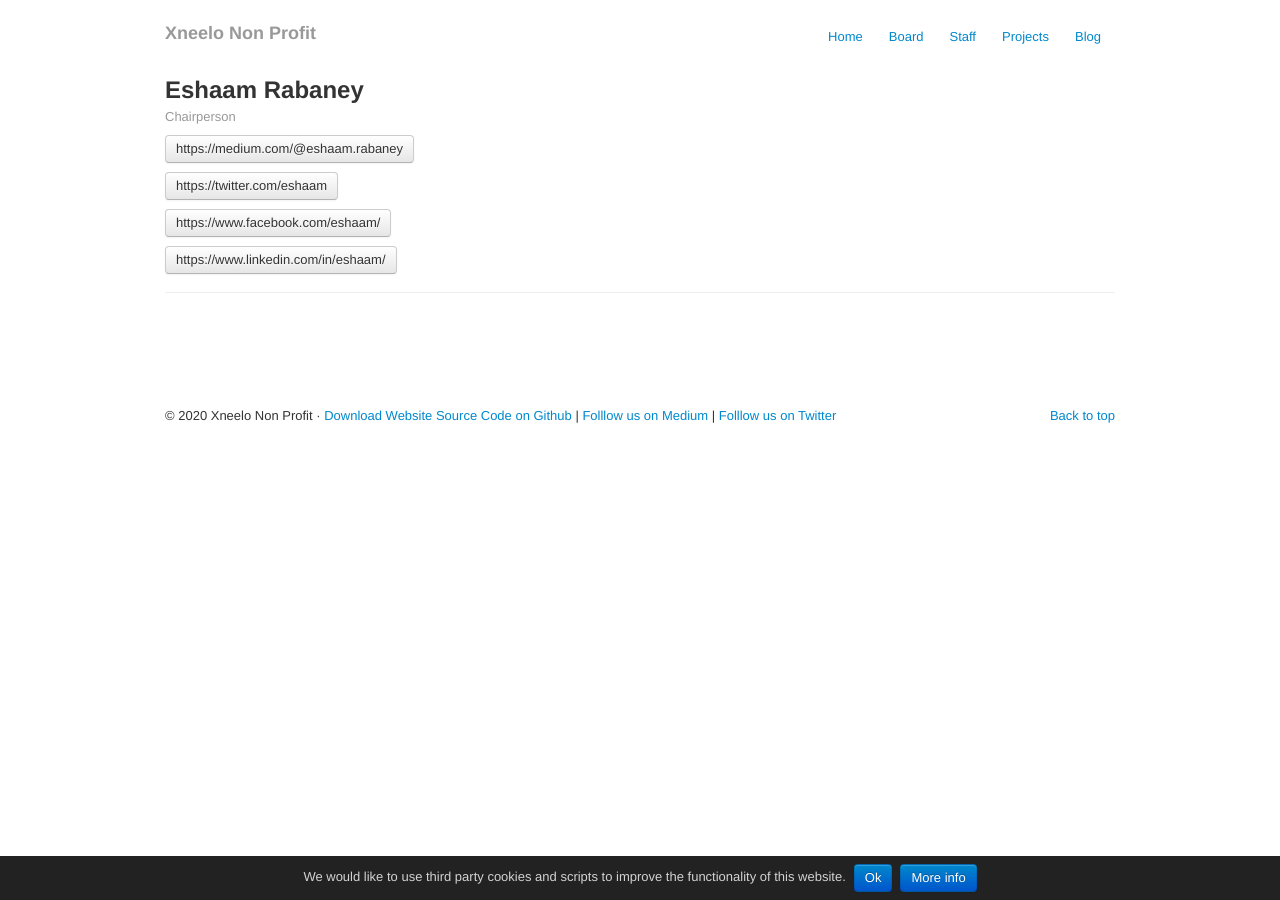
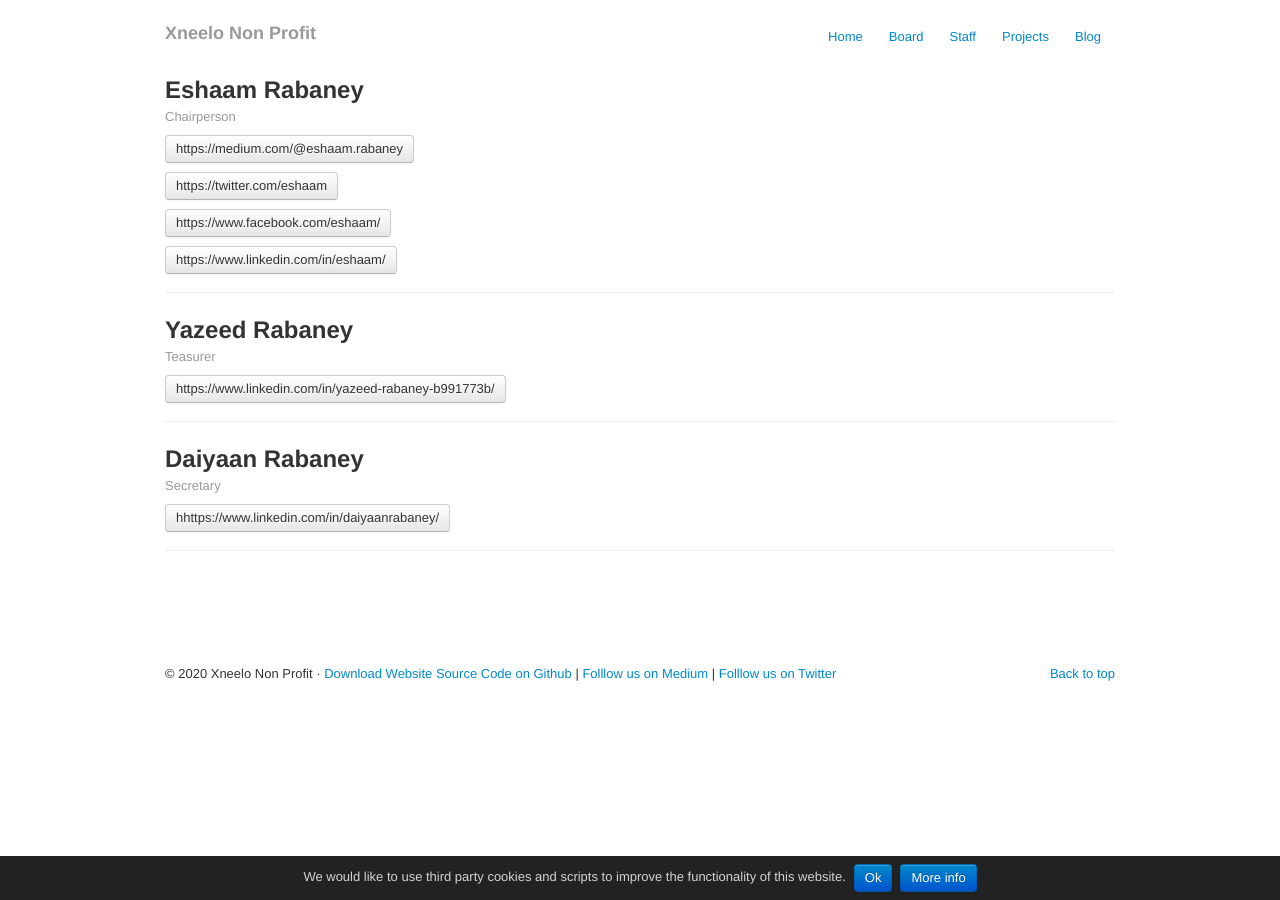
Before and after one commit to xneeloorg/xneelo-org, a Jekyll site: the page built from board.html, in a window 1280 px wide. Built offline with Jekyll 4.4.1, drawn with Linux system fonts in a browser that asks for light colours.

Commit message:
Update Board and Staff

```diff
--- a/board.html
+++ b/board.html
@@ -20,4 +20,23 @@ title: Board
   </div>
 
 
+  <div class="row-fluid">
+    <div class="span12">
+      <h2>Yazeed Rabaney</h2>
+      <p class="muted">Teasurer</p>
+      <p><a target="_blank" class="btn" href="https://www.linkedin.com/in/yazeed-rabaney-b991773b/">https://www.linkedin.com/in/yazeed-rabaney-b991773b/</a></p>
+      <hr>
+    </div><!--/span-->
+  </div>
+
+
+  <div class="row-fluid">
+    <div class="span12">
+      <h2>Daiyaan Rabaney</h2>
+      <p class="muted">Secretary</p>
+      <p><a target="_blank" class="btn" href="hhttps://www.linkedin.com/in/daiyaanrabaney/">hhttps://www.linkedin.com/in/daiyaanrabaney/</a></p>
+      <hr>
+    </div><!--/span-->
+  </div>
+
 </div>
```
Also changed, not shown: staff.html (+5 -2 lines).
